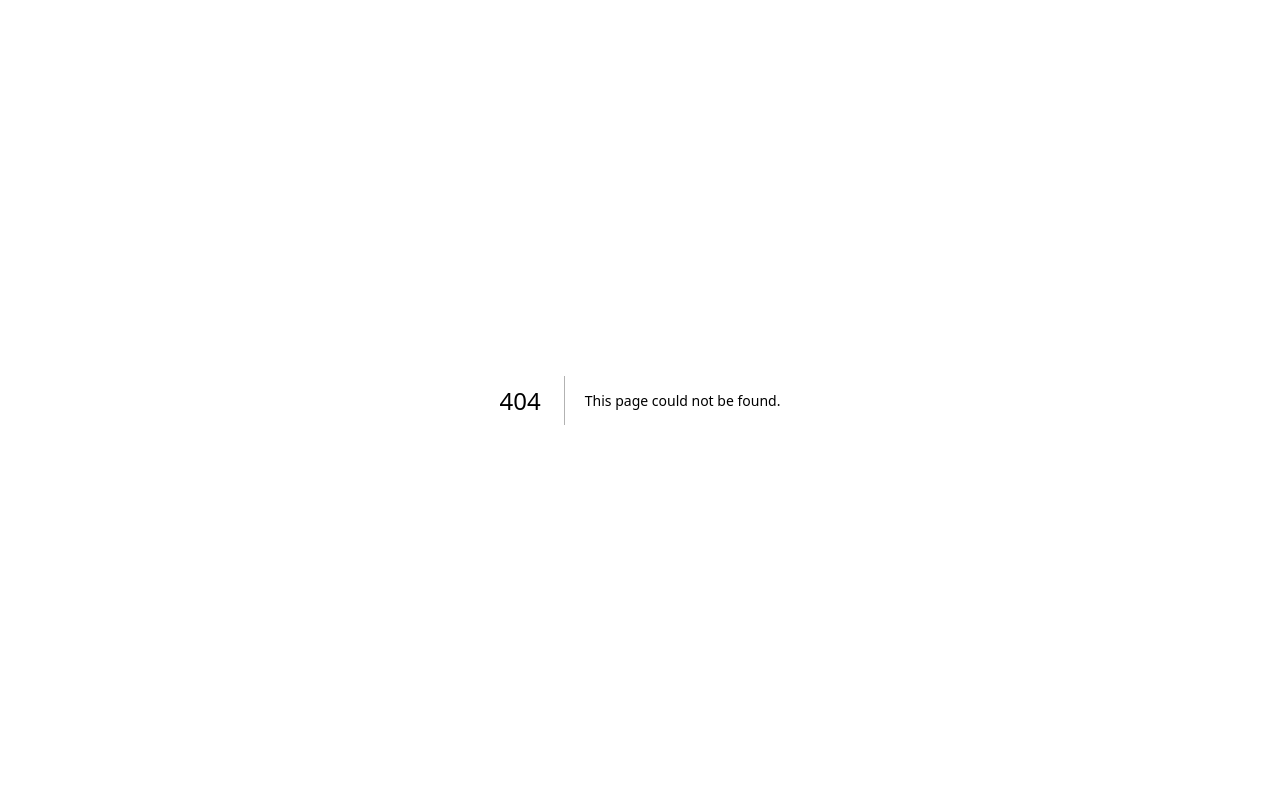
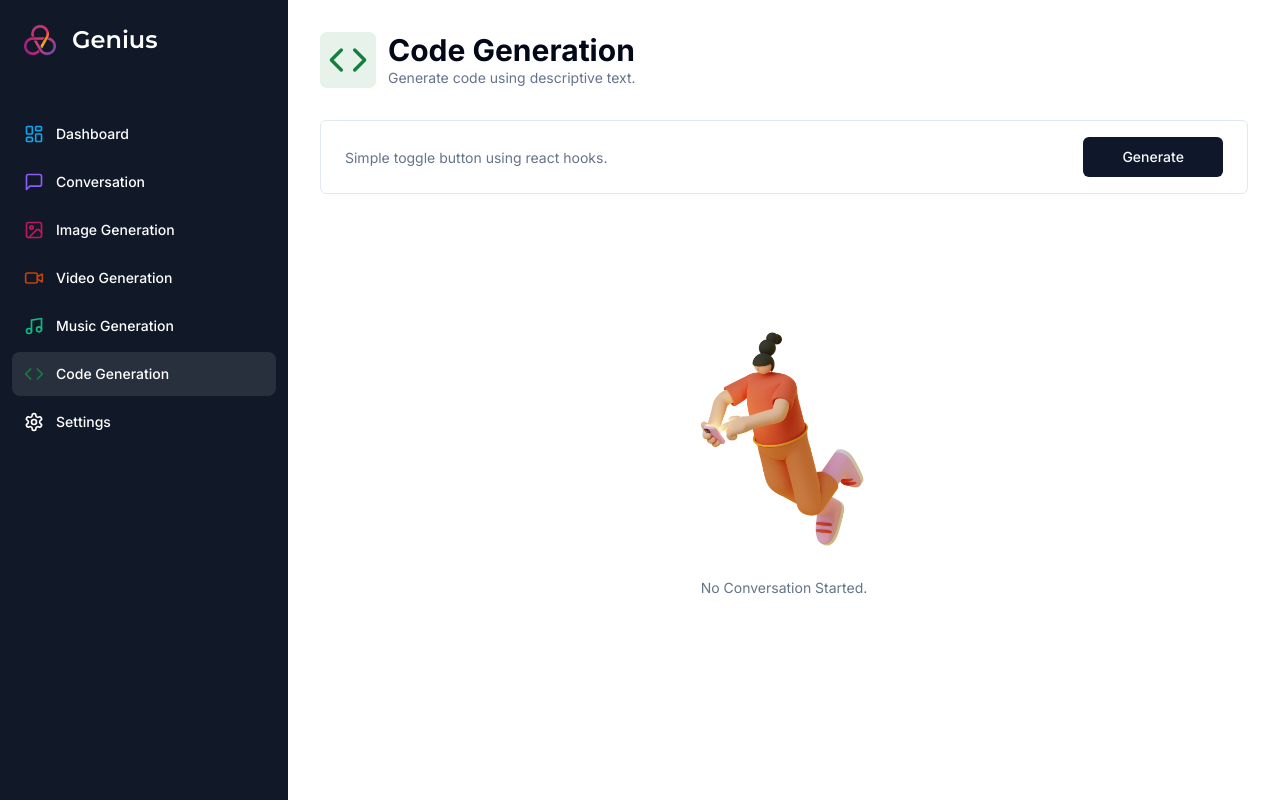
Before and after one commit to andersonsilva019/ai-saas-genius, a Next.js app: page /code in a window 1280 px wide. Before the commit this address had no page. Built offline with nearby package versions, Linux system fonts and the light colour scheme.

Commit message:
Code Generation AI

```diff
--- /dev/null
+++ b/app/(dashboard)/(routes)/code/constants.ts
@@ -0,0 +1,7 @@
+import * as z from 'zod'
+
+export const formSchema = z.object({
+  prompt: z.string().min(1, {
+    message: "Prompt is required"
+  })
+})
--- /dev/null
+++ b/app/(dashboard)/(routes)/code/page.tsx
@@ -0,0 +1,170 @@
+"use client"
+
+import { useState } from "react";
+import { ChatCompletionMessageParam } from "openai/resources/chat/completions";
+import { Code } from "lucide-react";
+import { useForm } from "react-hook-form";
+import * as z from "zod";
+import axios from 'axios';
+import { zodResolver } from "@hookform/resolvers/zod";
+import ReactMarkdown from 'react-markdown'
+
+import {
+  Form,
+  FormControl,
+  FormField,
+  FormItem
+} from "@/components/ui/form";
+import { Heading } from "@/components/heading";
+import { Input } from "@/components/ui/input";
+import { Button } from "@/components/ui/button";
+import { Empty } from "@/components/empty";
+import { Loader } from "@/components/loader";
+
+import { formSchema } from "./constants";
+import { cn } from "@/lib/utils";
+import { UserAvatar } from "@/components/user-avatar";
+import { BotAvatar } from "@/components/bot-avatar";
+
+export default function CodePage() {
+
+  const [messages, setMessages] = useState<ChatCompletionMessageParam[]>([]);
+
+  const form = useForm<z.infer<typeof formSchema>>({
+    resolver: zodResolver(formSchema),
+    defaultValues: {
+      prompt: ""
+    }
+  })
+
+  const isLoading = form.formState.isSubmitting;
+
+  const onSubmit = async (values: z.infer<typeof formSchema>) => {
+    try {
+      const userMessage: ChatCompletionMessageParam = {
+        role: "user",
+        content: values.prompt
+      }
+
+      const newMessages = [...messages, userMessage];
+
+      const response = await axios.post('/api/code', {
+        messages: newMessages
+      });
+
+      setMessages(current => [...current, userMessage, response.data]);
+
+      form.reset();
+
+    } catch (error: any) {
+      // TODO: Open Pro Modal
+      console.log(error)
+    } finally {
+      //router.refresh();
+    }
+  }
+
+  return (
+    <div>
+      <Heading
+        title="Code Generation"
+        description="Generate code using descriptive text."
+        icon={Code}
+        iconColor="text-green-700"
+        bgColor="bg-green-700/10"
+      />
+      <div className="px-4 lg:px-8">
+        <Form {...form}>
+          <form
+            className="
+            rounded-md
+            border
+            w-full
+            p-4
+            px-3
+            md:px-6
+            focus-within:shadow-sm
+            grid
+            grid-cols-12
+            gap-2
+          "
+            onSubmit={form.handleSubmit(onSubmit)}
+          >
+            <FormField
+              name="prompt"
+              render={({ field }) => (
+                <FormItem className="col-span-12 lg:col-span-10">
+                  <FormControl className="m-0 p-0">
+                    <Input
+                      className="
+                      border-0
+                      outline-none
+                      focus-visible:ring-0
+                      focus-visible:ring-transparent
+                      "
+                      disabled={isLoading}
+                      placeholder="Simple toggle button using react hooks."
+                      {...field}
+                    />
+                  </FormControl>
+                </FormItem>
+              )}
+            />
+            <Button
+              className="
+              col-span-12
+              lg:col-span-2
+              w-full
+              "
+              disabled={isLoading}
+            >
+              Generate
+            </Button>
+          </form>
+        </Form>
+      </div>
+      <div className="px-4 lg:px-8 space-y-4 mt-4">
+        {isLoading && (
+          <div className="p-8 rounded-lg w-full flex items-center justify-center bg-muted">
+            <Loader />
+          </div>
+        )}
+        {messages.length === 0 && !isLoading && (
+          <Empty label="No Conversation Started." />
+        )}
+        <div className="flex flex-col-reverse gap-y-4">
+          {messages.map((message, index) => (
+            <div
+              key={message.content as string}
+              className={cn(
+                "p-8 w-full flex items-start gap-x-8 rounded-lg",
+                message.role === "user" ? "bg-white border border-black/10" : "bg-muted"
+              )}
+            >
+              {message.role === "user" ? <UserAvatar /> : <BotAvatar />}
+              <ReactMarkdown
+                components={{
+                  pre: ({ node, ...props}) => (
+                    <div className="overflow-auto w-full my-2 bg-black/10 p-2 rounded-lg">
+                        <pre {...props} />
+                    </div>
+                  ),
+
+                  code: ({ node, ...props}) => (
+                    <code
+                      className="bg-black/10 rounded-lg p-1"
+                      {...props}
+                    />
+                  )
+                }}
+                className="text-sm overflow-hidden leading-7"
+              >
+                {message.content as string || ""}
+              </ReactMarkdown>
+            </div>
+          ))}
+        </div>
+      </div>
+    </div>
+  )
+}
--- /dev/null
+++ b/app/api/code/route.ts
@@ -0,0 +1,43 @@
+import { auth } from "@clerk/nextjs";
+import { NextResponse } from "next/server";
+import OpenAI from "openai";
+import { ChatCompletionMessageParam } from "openai/resources/chat/completions";
+
+const openai = new OpenAI({
+  apiKey: process.env.OPENAI_API_KEY
+});
+
+const instructionMessage: ChatCompletionMessageParam = {
+  role: "system",
+  content: "You are a code generator. You must answer only in markdown code snippets. Use code comments for explanations every response."
+}
+
+export async function POST(req: Request) {
+  try {
+    const { userId } = auth()
+
+    const { messages } = await req.json()
+
+    if (!userId) {
+      return new NextResponse("Unauthorized", { status: 401 })
+    }
+
+    if (!openai.apiKey) {
+      return new NextResponse("OpenAI API key not set", { status: 500 })
+    }
+
+    if (!messages) {
+      return new NextResponse("Message is required", { status: 400 })
+    }
+
+    const response = await openai.chat.completions.create({
+      model: "gpt-3.5-turbo",
+      messages: [instructionMessage, ...messages],
+    })
+
+    return Response.json(response.choices[0].message, { status: 200 })
+  } catch (error) {
+    console.log("[CODE_ERROR]", error)
+    return new NextResponse("Internal error", { status: 500 })
+  }
+}
--- a/package.json
+++ b/package.json
@@ -25,6 +25,7 @@
     "react": "^18",
     "react-dom": "^18",
     "react-hook-form": "^7.51.3",
+    "react-markdown": "^9.0.1",
     "tailwind-merge": "^2.2.2",
     "tailwindcss-animate": "^1.0.7",
     "zod": "^3.22.4"
```
Also changed, not shown: 1 other file (tests, documents, lock files or other folders).
